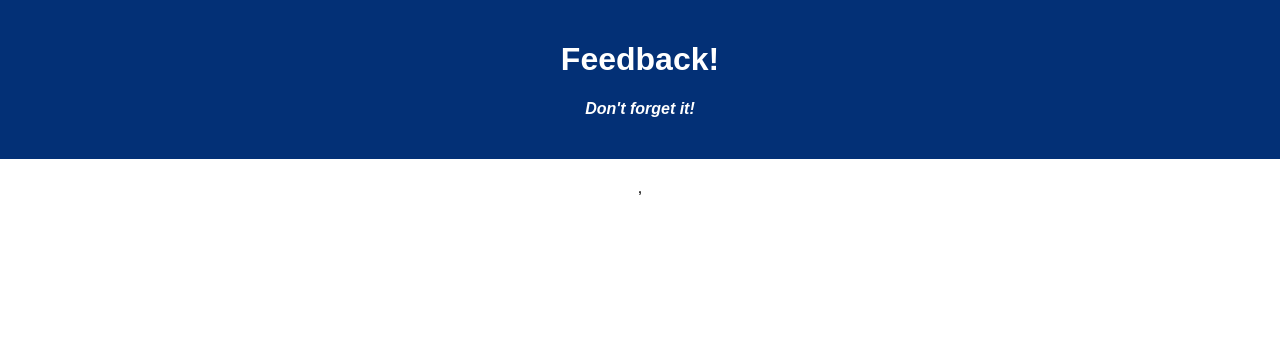
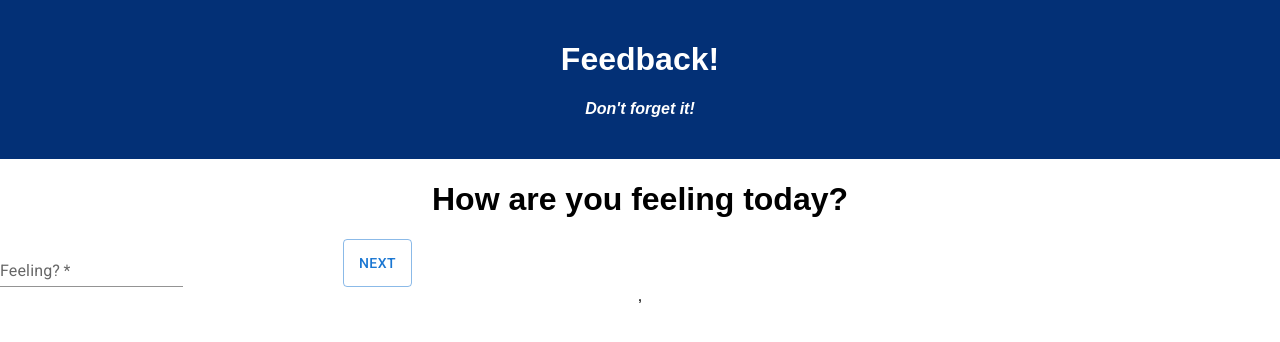
Before and after one commit to KatherineDaugherty/weekend-redux-feedback-loop-public, a React (Create React App) app: page / in a window 1280 px wide. Shown: the top 342 px of the page. Built offline with nearby package versions, Linux system fonts and the light colour scheme; no server answers.

Commit message:
FIXED history.. needed tto initalize in function

```diff
--- a/src/components/App/App.jsx
+++ b/src/components/App/App.jsx
@@ -59,7 +59,7 @@ function App() {
         </header>
       </div>
 
-      <Route path='/feeling'>
+      <Route path='/' exact >
         <Feeling />
       </Route>
 
--- a/src/components/FeedbackPage/FeedbackPage.jsx
+++ b/src/components/FeedbackPage/FeedbackPage.jsx
@@ -6,6 +6,8 @@ import Button from '@mui/material/Button';
 function FeedbackPage() {
 
     const dispatch = useDispatch();
+    const history = useHistory();
+
 
     const handleSubmit = (event) => {
         // event.preventDefault();
@@ -13,7 +15,7 @@ function FeedbackPage() {
         dispatch({
             type: "CLEAR"
         })
-        history.push('/feeling');
+        history.push('/');
     }
 
 
--- a/src/components/Review/Review.jsx
+++ b/src/components/Review/Review.jsx
@@ -9,6 +9,7 @@ function Review() {
 
     const formData = useSelector((store) => store.formReducer);
     const dispatch = useDispatch();
+    const history = useHistory();
 
     const handleSubmit = () => {
         console.log(`clicked`)
```
